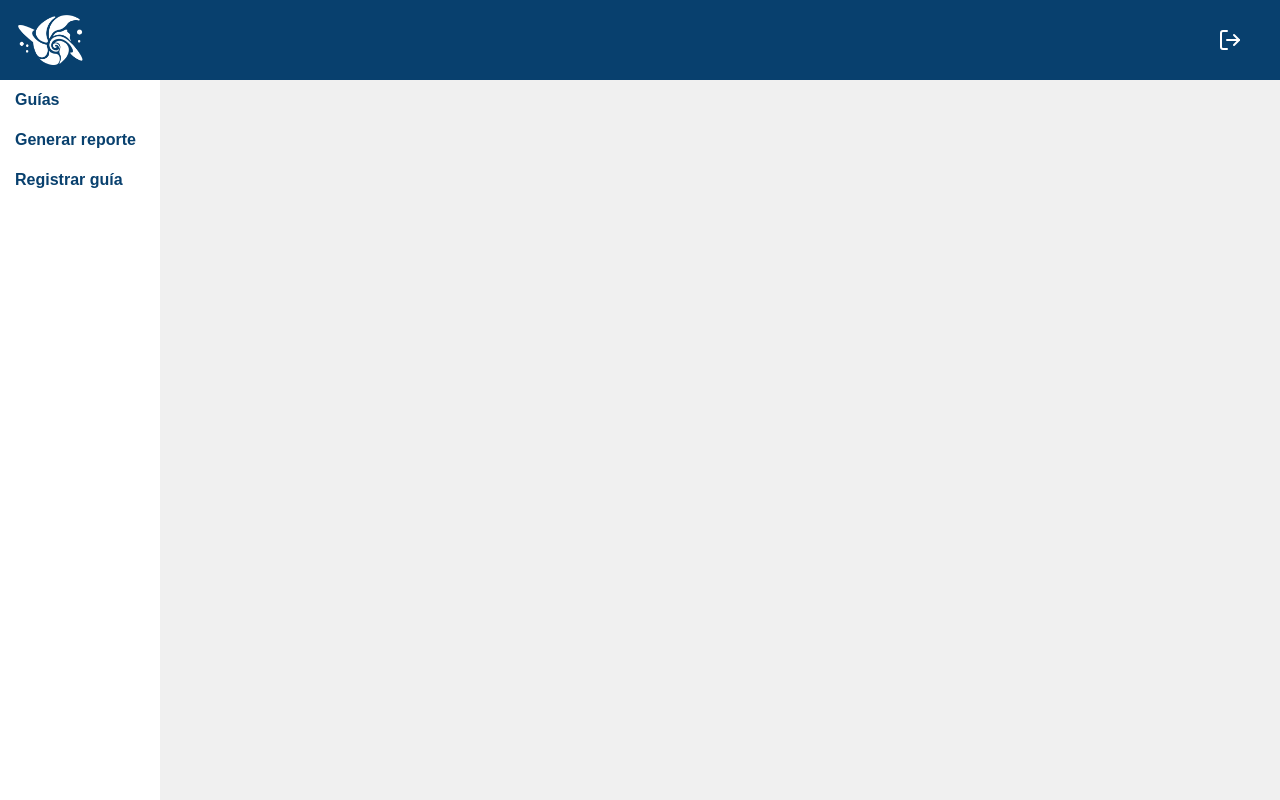
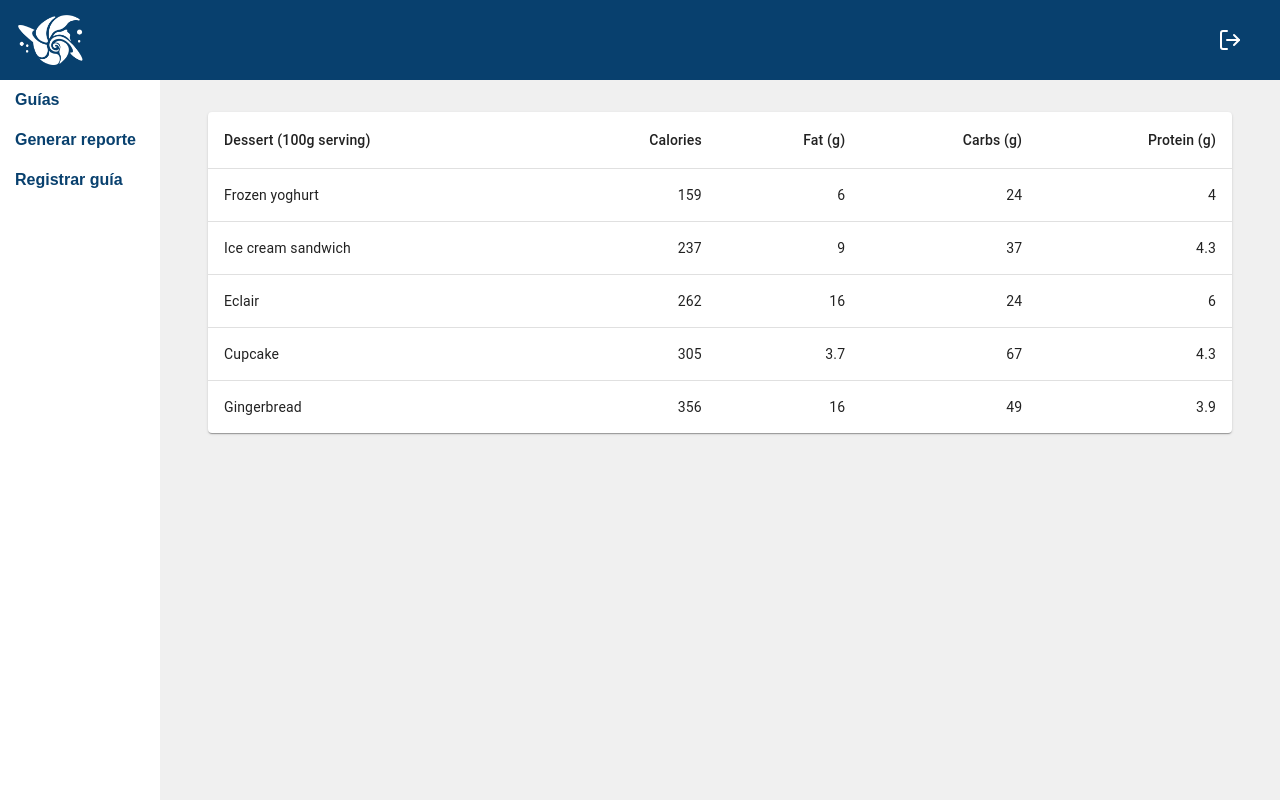
Before and after one commit to ReynaldoCerpa/registro-guias, a React (Create React App) app: page /AdminHome in a window 1280 px wide. Both pictures are taken after a click on the element "Generar reporte". Built offline with nearby package versions, Linux system fonts and the light colour scheme; no server answers.

Commit message:
container for reportes

```diff
--- a/src/pages/AdminHome/AdminHome.jsx
+++ b/src/pages/AdminHome/AdminHome.jsx
@@ -5,6 +5,7 @@
 import { useState } from "react";
 import RegisterGuia from "./RegisterGuia/RegisterGuia";
 import Guias from "./Guias/Guias";
+import Reportes from "./Reporte/Reportes";
 
 const AdminHome = () => {
 
@@ -41,6 +42,7 @@
                 <SideMenu guias={clickGuias} generar={clickGenerar} registrar={clickRegistrar} />
                 <div className="content-container">
                     {guias ? <Guias/> : null}
+                    {generar ? <Reportes/> : null}
                     {registrar ? <RegisterGuia/> : null}
                 </div>
             </div>
--- a/src/pages/AdminHome/Guias/Guias.css
+++ b/src/pages/AdminHome/Guias/Guias.css
@@ -24,10 +24,17 @@
     width: 100%;
     padding: 9px;
     border-radius: 5px;
+    transition: background-color 0.2s;
 }
 
 .searchInput-guias-items input:focus{
     outline: none;
+    background-color: #ededed;
+}
+
+.searchInput-guias-items input:hover{
+    outline: none;
+    background-color: #ededed;
 }
 
 .checkbox-container{
--- /dev/null
+++ b/src/pages/AdminHome/Reporte/Reportes.css
@@ -0,0 +1,7 @@
+.reportes-container{
+    background-color: #fff;
+    border-radius: 15px;
+    padding: 20px;
+    max-width: 50rem;
+    margin: 0 auto;
+}
--- /dev/null
+++ b/src/pages/AdminHome/Reporte/Reportes.jsx
@@ -0,0 +1,57 @@
+import "./Reportes.css"
+import * as React from 'react';
+import Table from '@mui/material/Table';
+import TableBody from '@mui/material/TableBody';
+import TableCell from '@mui/material/TableCell';
+import TableContainer from '@mui/material/TableContainer';
+import TableHead from '@mui/material/TableHead';
+import TableRow from '@mui/material/TableRow';
+import Paper from '@mui/material/Paper';
+
+function createData(name, calories, fat, carbs, protein) {
+  return { name, calories, fat, carbs, protein };
+}
+
+const rows = [
+  createData('Frozen yoghurt', 159, 6.0, 24, 4.0),
+  createData('Ice cream sandwich', 237, 9.0, 37, 4.3),
+  createData('Eclair', 262, 16.0, 24, 6.0),
+  createData('Cupcake', 305, 3.7, 67, 4.3),
+  createData('Gingerbread', 356, 16.0, 49, 3.9),
+];
+
+const Reportes = () => {
+  return (
+    <TableContainer component={Paper}>
+      <Table sx={{ minWidth: 650 }} aria-label="simple table">
+        <TableHead>
+          <TableRow>
+            <TableCell>Dessert (100g serving)</TableCell>
+            <TableCell align="right">Calories</TableCell>
+            <TableCell align="right">Fat&nbsp;(g)</TableCell>
+            <TableCell align="right">Carbs&nbsp;(g)</TableCell>
+            <TableCell align="right">Protein&nbsp;(g)</TableCell>
+          </TableRow>
+        </TableHead>
+        <TableBody>
+          {rows.map((row) => (
+            <TableRow
+              key={row.name}
+              sx={{ '&:last-child td, &:last-child th': { border: 0 } }}
+            >
+              <TableCell component="th" scope="row">
+                {row.name}
+              </TableCell>
+              <TableCell align="right">{row.calories}</TableCell>
+              <TableCell align="right">{row.fat}</TableCell>
+              <TableCell align="right">{row.carbs}</TableCell>
+              <TableCell align="right">{row.protein}</TableCell>
+            </TableRow>
+          ))}
+        </TableBody>
+      </Table>
+    </TableContainer>
+  );
+}
+
+export default Reportes
```
